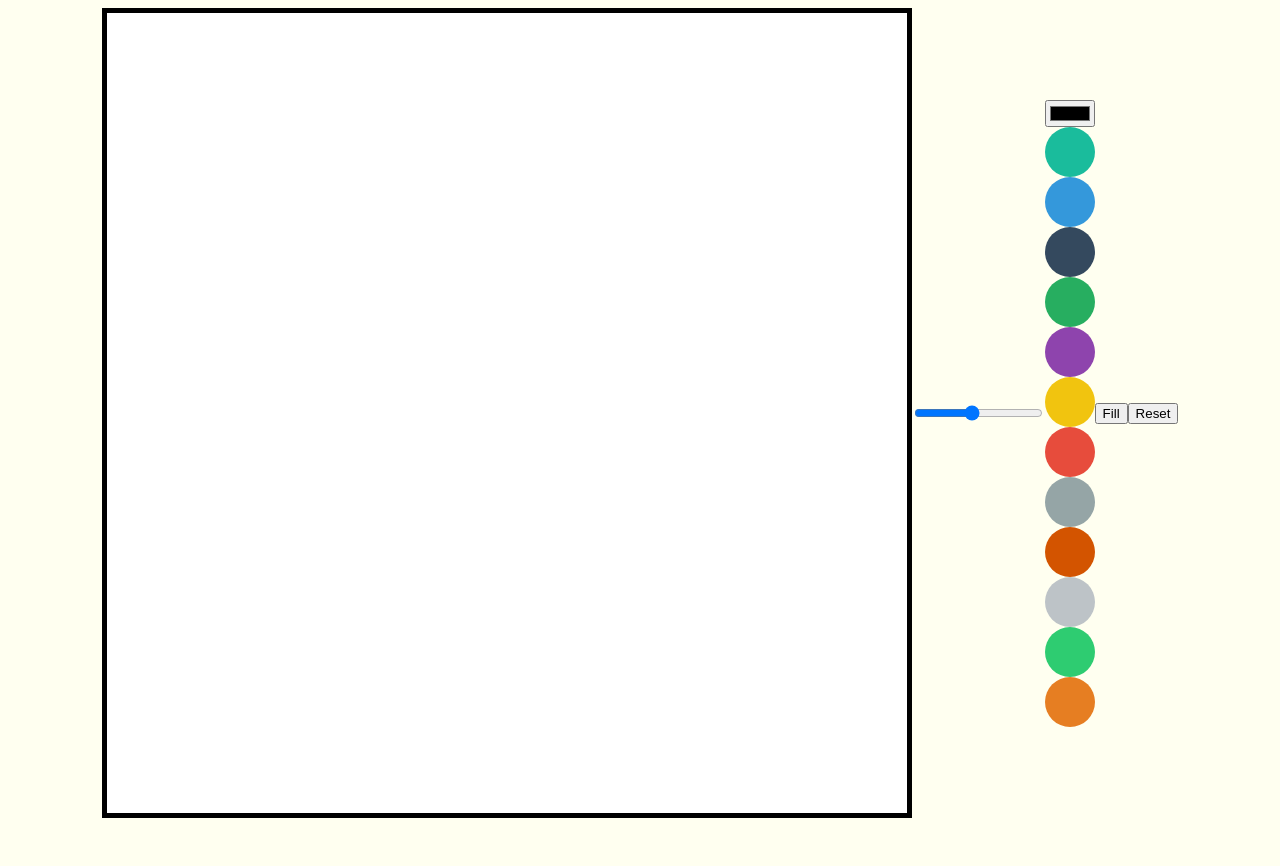
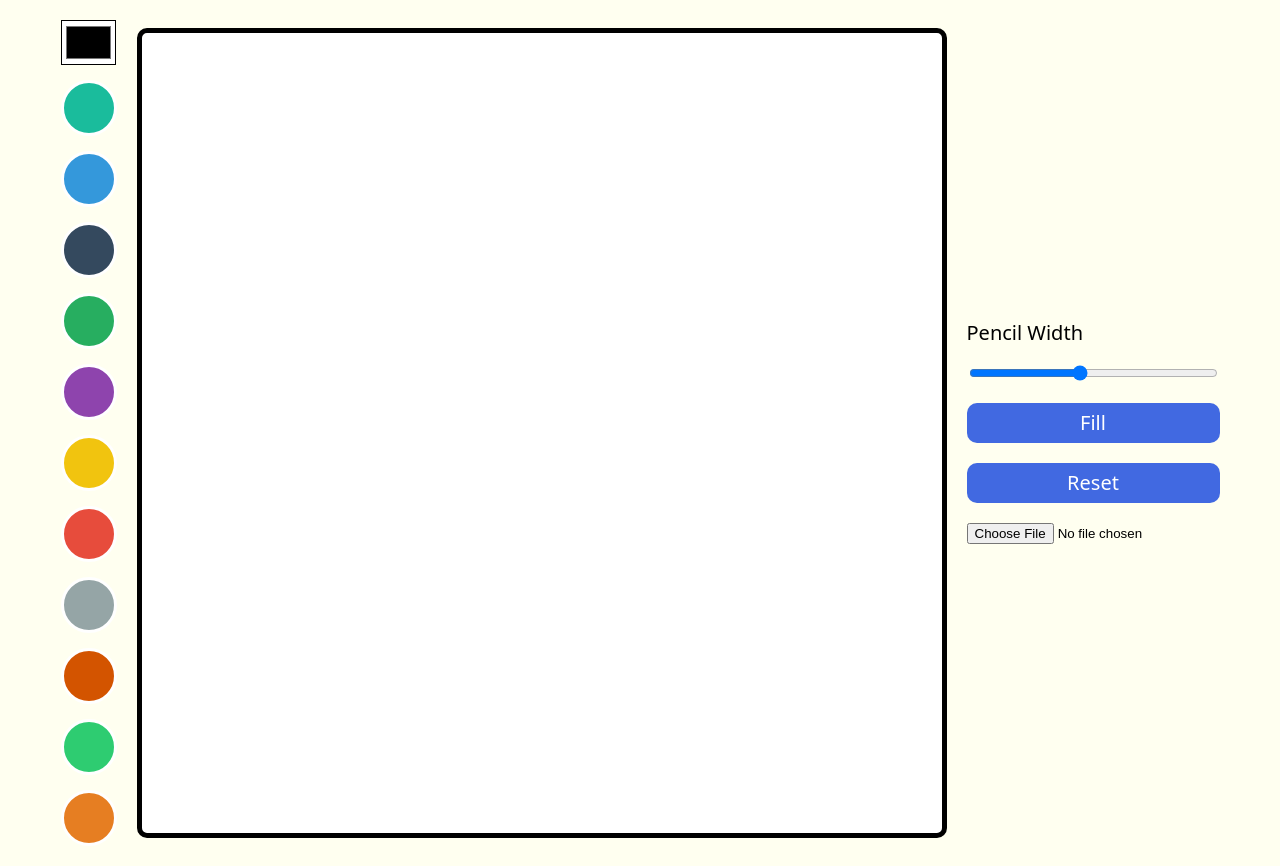
Before and after one commit to S0NGMinHyuk/vanilliaJS-Meme-maker, a plain HTML site: page index.html in a window 1280 px wide. Before the commit the page ends 826 px from the top, so only its background shows below. Drawn offline with Linux system fonts and the light colour scheme.

Commit message:
강의 완료 및 캔버스 완료

```diff
--- a/app.js
+++ b/app.js
@@ -3,9 +3,10 @@
 const ctx = canvas.getContext("2d");
 const lineWidth = document.querySelector("#line-width");
 const color = document.querySelector("#color");
-const colorOption = Array.from(document.getElementsByClassName("color-option"))
+const colorOption = Array.from(document.getElementsByClassName("color-option"));
 const modeBtn = document.getElementById("mode-btn");
 const resetBtn = document.getElementById("reset-btn");
+const fileInput = document.getElementById("file");
 
 // 캔버스 크기 지정
 canvas.width = 800;
@@ -15,9 +16,8 @@
 ctx.lineWidth = lineWidth.value;
 ctx.strokeStyle = color.value;
 
+let isPainting = false;
 let isFilling = false;
-let isPainting = false;
-let currColor = ctx.fillStyle;
 
 function onMove(event) {
     if(isPainting) {
@@ -79,19 +79,31 @@
 
 // 캔버스 전체를 하얀색으로 채우는 함수
 function onResetClick() {
-ctx.fillStyle = "white"
+    let currColor = ctx.fillStyle;
+    ctx.fillStyle = "white";
     ctx.fillRect(0, 0, canvas.width, canvas.height);
     ctx.fillStyle = currColor;
+}
+
+function onFileChange(event) {
+    const photo = event.target.files[0];
+    const url = URL.createObjectURL(photo);
+    const image = new Image();
+    image.src = url;
+    image.onload = function() {
+        ctx.drawImage(image, 0, 0, canvas.width, canvas.height);
+        fileInput.value = null;
+    }
 }
 
 // 이벤트 함수 연결
 canvas.addEventListener("mousemove", onMove);
 canvas.addEventListener("mousedown", startPainting);
-canvas.addEventListener("mouseup", stopPainting);
-canvas.addEventListener("mouseleave", stopPainting);    // 캔버스 범위를 벗어나면 페인팅 변경
+document.addEventListener("mouseup", stopPainting);
 lineWidth.addEventListener("change", onWidthChange);
 color.addEventListener("change", onColorChange);
-colorOption.forEach(color => color.addEventListener("click", onColorClick))
+colorOption.forEach(color => color.addEventListener("click", onColorClick));
 modeBtn.addEventListener("click", onModeClick);
 canvas.addEventListener("click", onCanvasClick);
 resetBtn.addEventListener("click", onResetClick);
+fileInput.addEventListener("change", onFileChange);
--- a/index.html
+++ b/index.html
@@ -5,13 +5,11 @@
 <head>
     <meta charset="UTF-8">
     <meta name="viewport" content="width=device-width, initial-scale=1.0">
-    <title>Meme Maker</title>
+    <title>Canvas Board</title>
     <link rel="stylesheet" href="style.css">
 </head>
 <body>
-    <canvas></canvas>
-    <input type="range" id="line-width" min="1" max="10" value="5" step="1" />     <!-- 선 굵기 변경 -->
-    <div>
+    <div class="color-options">
         <input type="color" id="color" />     <!-- 선 색상 변경 -->
         <div class="color-option" style="background-color: #1abc9c;" data-color="#1abc9c"></div>
         <div class="color-option" style="background-color: #3498db;" data-color="#3498db"></div>
@@ -22,12 +20,17 @@
         <div class="color-option" style="background-color: #e74c3c;" data-color="#e74c3c"></div>
         <div class="color-option" style="background-color: #95a5a6;" data-color="#95a5a6"></div>
         <div class="color-option" style="background-color: #d35400;" data-color="#d35400"></div>
-        <div class="color-option" style="background-color: #bdc3c7;" data-color="#bdc3c7"></div>
         <div class="color-option" style="background-color: #2ecc71;" data-color="#2ecc71"></div>
         <div class="color-option" style="background-color: #e67e22;" data-color="#e67e22"></div>
     </div>
-    <button id="mode-btn">Fill</button>
-    <button id="reset-btn">Reset </button>
+    <canvas></canvas>
+    <div class="buttons">
+        <span>Pencil Width</span>
+        <input type="range" id="line-width" min="1" max="10" value="5" step="1" />     <!-- 선 굵기 변경 -->
+        <button id="mode-btn">Fill</button>
+        <button id="reset-btn">Reset </button>
+        <input type="file" accept="image/*" id="file">
+    </div>
     <script src="app.js"></script>  <!-- JS 파일은 맨 아래에서 연결하기 -->
 </body>
 </html>
--- /dev/null
+++ b/reset.css
@@ -0,0 +1,43 @@
+html, body, div, span, applet, object, iframe,
+h1, h2, h3, h4, h5, h6, p, blockquote, pre,
+a, abbr, acronym, address, big, cite, code,
+del, dfn, em, img, ins, kbd, q, s, samp,
+small, strike, strong, sub, sup, tt, var,
+b, u, i, center,
+dl, dt, dd, ol, ul, li,
+fieldset, form, label, legend,
+table, caption, tbody, tfoot, thead, tr, th, td,
+article, aside, canvas, details, embed,
+figure, figcaption, footer, header, hgroup,
+menu, nav, output, ruby, section, summary,
+time, mark, audio, video {
+	margin: 0;
+	padding: 0;
+	border: 0;
+	font-size: 100%;
+	font: inherit;
+	vertical-align: baseline;
+}
+/* HTML5 display-role reset for older browsers */
+article, aside, details, figcaption, figure,
+footer, header, hgroup, menu, nav, section {
+	display: block;
+}
+body {
+	line-height: 1;
+}
+ol, ul {
+	list-style: none;
+}
+blockquote, q {
+	quotes: none;
+}
+blockquote:before, blockquote:after,
+q:before, q:after {
+	content: '';
+	content: none;
+}
+table {
+	border-collapse: collapse;
+	border-spacing: 0;
+}
--- a/style.css
+++ b/style.css
@@ -1,20 +1,67 @@
+@import "reset.css";
+
 body {
-    background-color: ivory;
-    display: flex;              /* 자식 요소가 자신의 크기만큼만 넓이를 가진다 */
+    display: flex;            /* 자식 요소가 자신의 크기만큼만 넓이를 가진다 */
+    gap: 20px;
     justify-content: center;    /* 요소를 중앙에 정렬 */
     align-items: center;
+    background-color: ivory;
+    padding: 20px;
+    font-family: system-ui, -apple-system, BlinkMacSystemFont, 'Segoe UI', Roboto, Oxygen, Ubuntu, Cantarell, 'Open Sans', 'Helvetica Neue', sans-serif;
+    font-size: 20px;
 }
 
 canvas {
     /* 캔버스 크기 지정 */
     width: 800px;
     height: 800px;
-    border: 5px solid black;
     background-color: white;
+    border-radius: 10px;
+    border: solid black 5px;
+}
+
+.color-options {
+    display: flex;
+    flex-direction: column;
+    gap: 15px;
+    align-items: center;
 }
 
 .color-option {
     height: 50px;
     width: 50px;
-    border-radius: 50px;
+    border-radius: 50%;
+    cursor: pointer;            /* 커서가 손가락으로 변경 */
+    transition: transform ease-in-out .15s;
+    border: solid white 3px;
 }
+.color-option:hover {
+    transform: scale(1.3);
+}
+
+.buttons {
+    display: flex;
+    flex-direction: column;
+    gap: 20px;
+}
+
+input#color {
+    width: 55px;
+    height: 45px;
+    overflow: hidden;
+    background-color: white;
+}
+
+button {
+    all:unset;  /* 기본 제공 스타일 제거 */
+    padding: 10px;
+    text-align: center;
+    background-color: royalblue;
+    color: white;
+    cursor: pointer;
+    border-radius: 10px;
+    transition: opacity linear .15s;
+}
+button:hover {
+    opacity: 0.8;
+}
```
